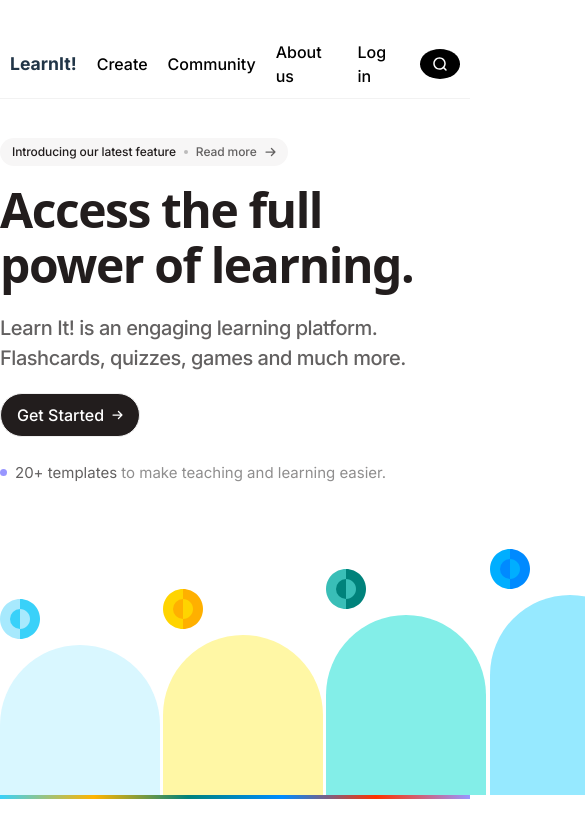
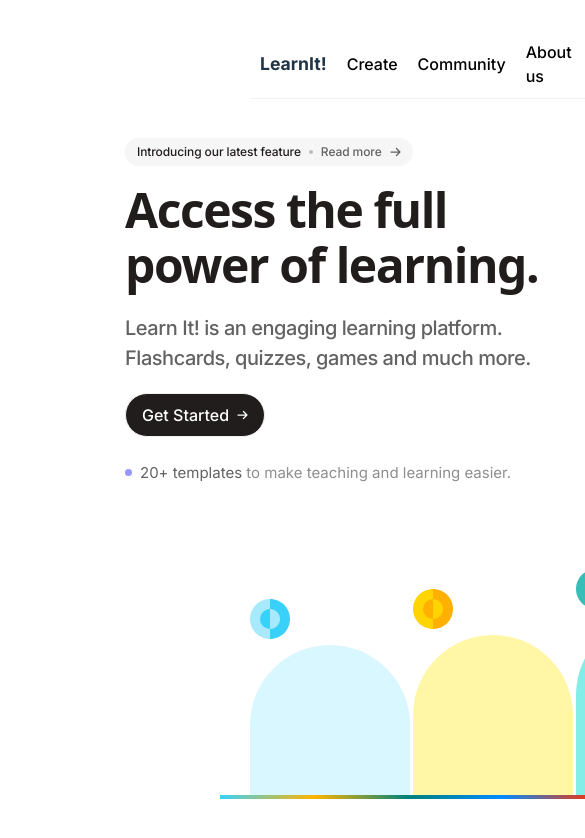
Before and after one commit to tanyagrr/first-project, a React (Vite) app: page / in a window 390 px wide. Shown: the top 838 px of the page, 585 px wide, since content can reach past the window. Built offline with nearby package versions, Linux system fonts and the light colour scheme.

Commit message:
fix: media query

```diff
--- a/src/App.css
+++ b/src/App.css
@@ -260,6 +260,8 @@ and (min-width: 320px)
 and (max-width: 480px)  {
     header, .block1, .illustration, .bottomline {
       width: 470px;
+    }
+    .block1 {
       margin-left: auto;
       margin-right: auto;
     }
```
